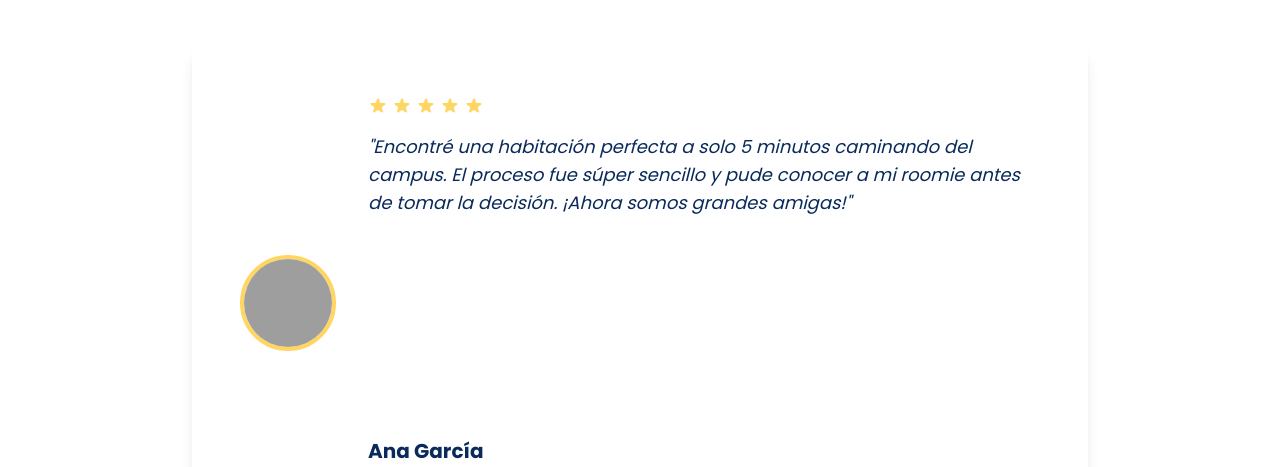
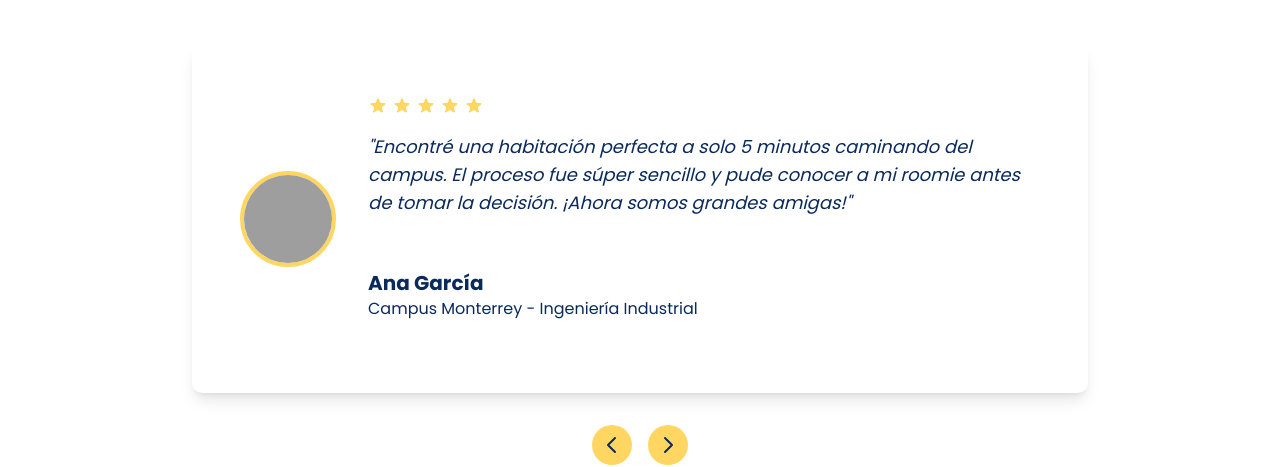
Before and after one commit to liviko-oficial/roomie-web-app, a Next.js app in the folder client/: page / in a window 1280 px wide. Shown: the part 2560-3027 px from the top of the page. Built offline with nearby package versions, Linux system fonts and the light colour scheme; grey boxes are pictures that could not be loaded.

Commit message:
feat(TestimonialCard): quick fix in layout

```diff
--- a/client/modules/home/components/TestimonialCard.jsx
+++ b/client/modules/home/components/TestimonialCard.jsx
@@ -24,7 +24,7 @@ const TestimonialCard = ({ testimonial }) => {
               </svg>
             ))}
           </div>
-          <p className="text-lg text-brand-dark italic mb-6 min-h-[10lh]">
+          <p className="text-lg text-brand-dark italic mb-6 min-h-[10lh] md:min-h-[4lh]">
             "{testimonial.text}"
           </p>
           <div>
```
